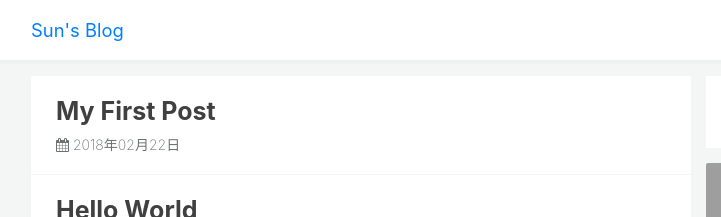
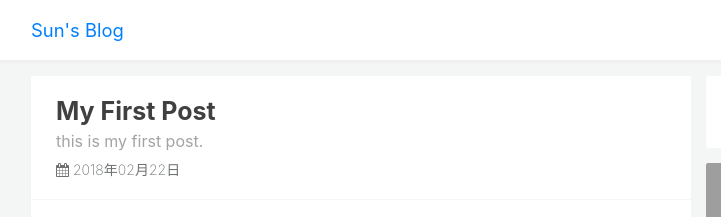
Before and after one commit to asunguocai/asunguocai.github.io, a plain HTML site: page index.html in a window 1280 px wide. Shown: the top 217 px of the page, 109-830 px from the left. Drawn offline with nearby package versions, Linux system fonts and the light colour scheme; grey boxes are pictures that could not be loaded.

Commit message:
Site updated: 2018-02-22 10:46:30

```diff
--- a/index.html
+++ b/index.html
@@ -63,6 +63,11 @@
         </a>
 
         <div class="post-content">
+
+
+
+                <p>this is my first post.</p>
+
 
         </div>
         <div class='post-meta'>
```
Also changed, not shown: 2018/02/22/My-First-Post/index.html (+1 -0 lines).
